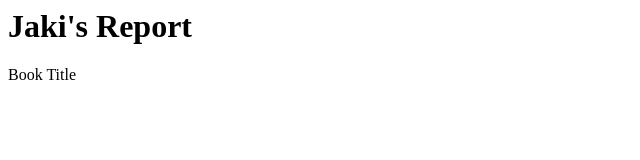
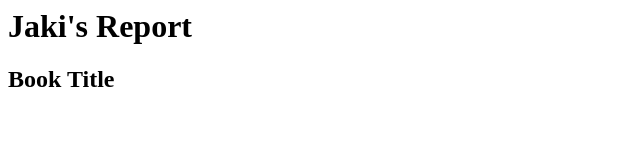
Before and after one commit to jakidublin/jakidublin.github.io, a plain HTML site: page index.html in a window 1280 px wide. Shown: the whole page, without its empty margins (0-640 px from the left). Drawn offline with Linux system fonts and the light colour scheme.

Commit message:
Update index.html

```diff
--- a/index.html
+++ b/index.html
@@ -1,4 +1,4 @@
 <html>
 <h1>Jaki's Report</h1>
-<p>Book Title</p>
+<h2>Book Title</h2>
 </html>
```
